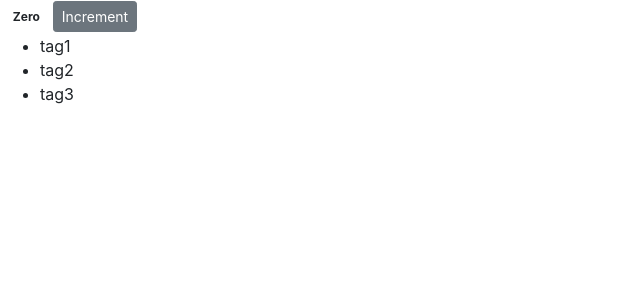
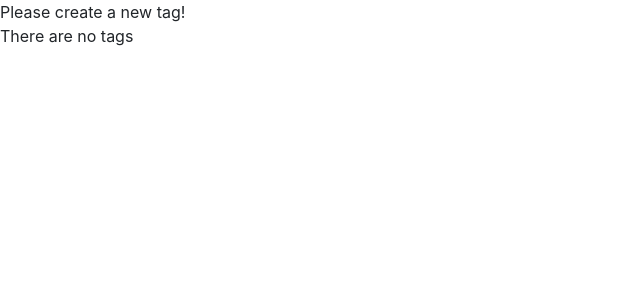
Before and after one commit to mark-kohrman/counter-app, a React (Create React App) app: page / in a window 1280 px wide. Shown: the top 300 px of the page, without its empty margins (0-640 px from the left). Built offline with nearby package versions, Linux system fonts and the light colour scheme.

Commit message:
create conditional renderTags method

```diff
--- a/src/components/counter.jsx
+++ b/src/components/counter.jsx
@@ -3,33 +3,23 @@
 class Counter extends Component {
   state = {
     count: 0,
-    tags: ['tag1', 'tag2', 'tag3']
+    tags: []
   };
 
-
+  renderTags() {
+    if (this.state.tags.length === 0) return <p>There are no tags</p>
+    return  <ul> { this.state.tags.map(tag => <li key={tag}>{ tag }</li>) } </ul>
+  }
 
   render() {
 
 
     return (
     <div>
-      <span className={ this.getBadgeClasses() }>{this.formatCount()}</span>
-      <button className="btn btn-secondary btn-sm">Increment</button>
-      <ul>
-        { this.state.tags.map(tag => <li key={tag}>{ tag }</li>) }
-      </ul>
+      { this.state.tags.length === 0  && 'Please create a new tag!'}
+      { this.renderTags() }
     </div>
     );
-  }
-  getBadgeClasses() {
-    let classes = "badge m-2 badg e-";
-    classes += (this.state.count === 0) ? "warning" : "primary";
-    return classes;
-  }
-
-  formatCount() {
-    const { count } = this.state;
-    return count === 0 ? 'Zero': count
   }
 }
 
```
Also changed, not shown: 1 other file (tests, documents, lock files or other folders).
